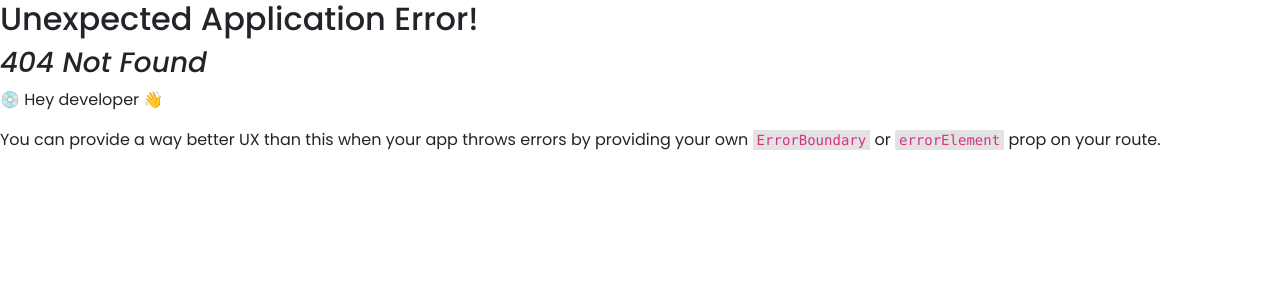
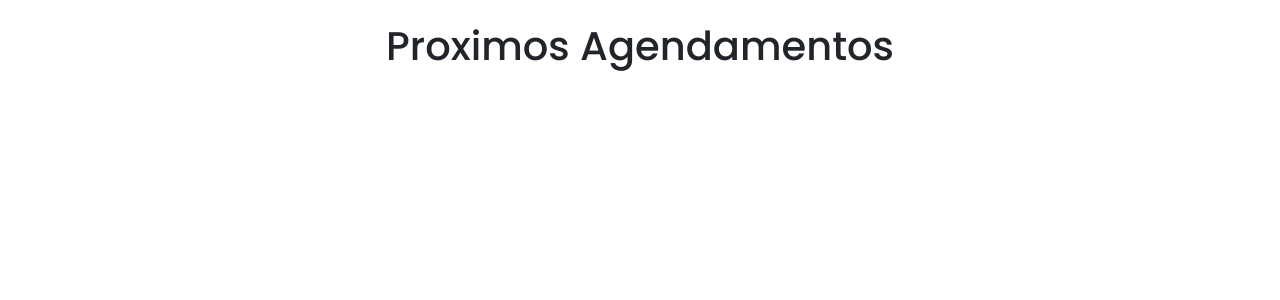
Before and after one commit to hugoamadio/FrontEnd-agendamentos, a React (Vite) app: page /dashboard in a window 1280 px wide. Before the commit this address had no page. Shown: the top 300 px of the page. Built offline with nearby package versions, Linux system fonts and the light colour scheme.

Commit message:
Fix corrected margin page

```diff
--- /dev/null
+++ b/src/pages/Dashboard.tsx
@@ -0,0 +1,23 @@
+function Dashboard() {
+  return (
+    <>
+      <div className="container-fluid">
+        <div className="row">
+          <div
+            className="col-12 container-fluid d-flex justify-content-center align-items-center"
+            style={{ height: "100px" }}
+          >
+            <h1>Proximos Agendamentos</h1>
+          </div>
+        </div>
+        <div className="row">
+          <div className="col-12">
+
+          </div>
+        </div>
+      </div>
+    </>
+  );
+}
+
+export default Dashboard;
--- a/src/pages/Home.tsx
+++ b/src/pages/Home.tsx
@@ -6,11 +6,13 @@ function Home(){
 
     return (
         <>
+            <div className="container-fluid">
             <SchedulesComponent>
                 <h1 style={{fontWeight: '700'}}>Agende sua primeira consulta grátis!</h1>
                 <p>Escolha um horário e um de nossos especialistas irá entrar em contato.</p>
                 <ArrowIcon/>
             </SchedulesComponent>
+            </div>
 
         </>
     )
--- a/src/routes/AppRoutes.tsx
+++ b/src/routes/AppRoutes.tsx
@@ -1,12 +1,17 @@
 import { createBrowserRouter, RouterProvider } from "react-router-dom";
 import Home from "../pages/Home";
 import Error from "../pages/Error";
+import Dashboard from "../pages/Dashboard";
 
 const routes = createBrowserRouter([
     {
         path: "/",
         element: <Home/>,
-        // errorElement: <Error/>
+        errorElement: <Error/>
+    },
+    {
+        path: "/dashboard",
+        element: <Dashboard/>
     }
 ])
 
```
